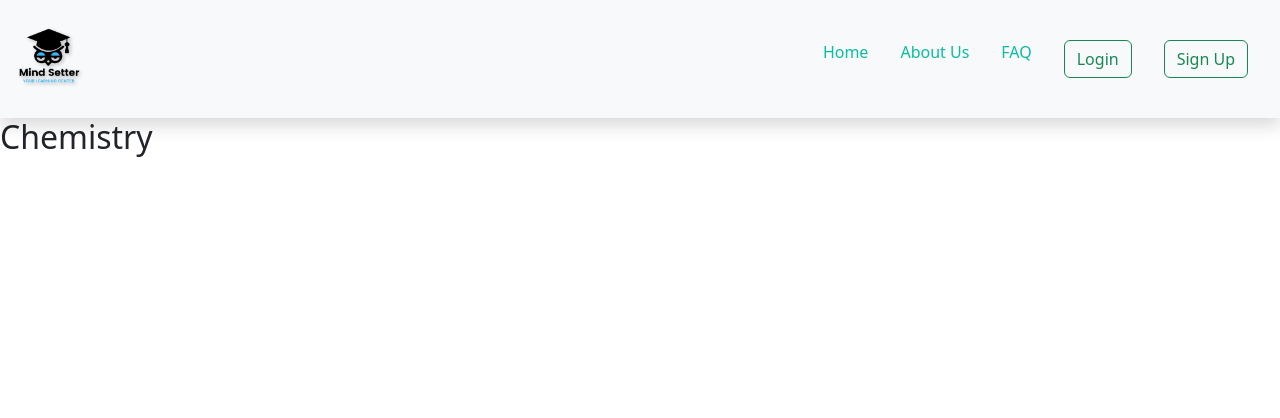
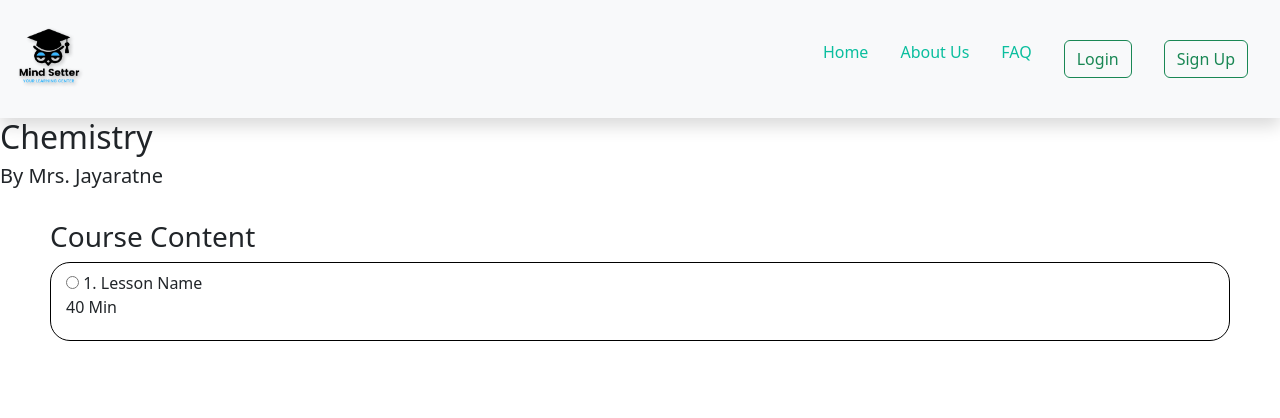
Before and after one commit to MANTHIPERERA/Mind-Setter-SE---13, a PHP site: page /courseView.html in a window 1280 px wide. Shown: the top 418 px of the page. Run offline with PHP 8.4, Linux system fonts and the light colour scheme; some web fonts are replaced.

Commit message:
Create Course View Page

```diff
--- a/CSS/courseView.css
+++ b/CSS/courseView.css
@@ -1,7 +1,17 @@
-h2 {
-    position: absolute;
-    width: 620px;
-    height: 102px;
-    left: 31px;
-    top: 267px;
+.lessons {
+    position: center;
+    text-align:left;
+    border: 1px black solid;
+    border-radius: 20px;
 }
+
+.lesson_1 {
+    padding-top: 8px;
+    padding-bottom: 5px;
+    padding-left: 15px;
+}
+
+.videoForm {
+    padding-left: 50px;
+    padding-right: 50px;
+}
--- a/courseView.html
+++ b/courseView.html
@@ -9,6 +9,7 @@
     <!-- Bootstrap -->
 
     <link rel = "stylesheet" href="https://cdn.jsdelivr.net/npm/bootstrap@5.2.0-beta1/dist/css/bootstrap.min.css" rel="stylesheet" integrity="sha384-0evHe/X+R7YkIZDRvuzKMRqM+OrBnVFBL6DOitfPri4tjfHxaWutUpFmBp4vmVor" crossorigin="anonymous">
+    <link rel = "stylesheet" href = "CSS/courseView.css">
     <script src="https://cdn.jsdelivr.net/npm/bootstrap@5.1.3/dist/js/bootstrap.bundle.min.js" integrity="sha384-ka7Sk0Gln4gmtz2MlQnikT1wXgYsOg+OMhuP+IlRH9sENBO0LRn5q+8nbTov4+1p" crossorigin="anonymous"></script>
     <link rel="preconnect" href="https://fonts.googleapis.com">
     <link rel="preconnect" href="https://fonts.gstatic.com" crossorigin>
@@ -70,7 +71,29 @@
 
         </section >
 
-        <h2>Chemistry</h2>
+        <div class = "subject">
+            <h2> Chemistry </h2>
+            <h5> By Mrs. Jayaratne </h5>
+        </div>
+
+        <br>
+
+        <form class = "videoForm">
+
+            <h3> Course Content </h3>
+
+            <div class = "lessons">
+
+                <div class = "lesson_1">
+                    <input type = "radio"> 1. Lesson Name  <p> 40 Min </p></input>
+                </div>
+
+            </div>
+
+
+        </form>
+
+
 
 <section>
 
```
